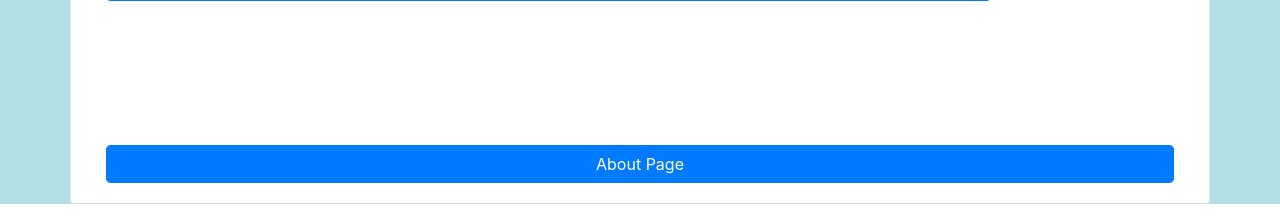
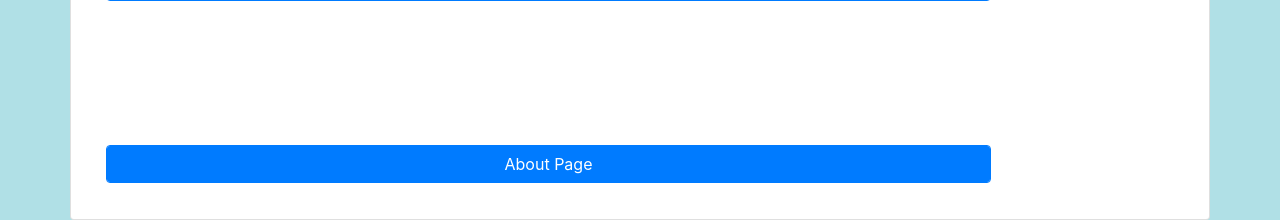
Before and after one commit to ektaHalani/CS122_Project, a Flask app: page / in a window 1280 px wide. Shown: the part 675-895 px from the top of the page. Run offline with Flask 3, Linux system fonts and the light colour scheme; parts of the project's set-up code (start-up, migrations or seed data) failed here and were passed over; some libraries are stand-ins or nearby versions.

Commit message:
minor change to about page button

```diff
--- a/templates/car_price_prediction.html
+++ b/templates/car_price_prediction.html
@@ -15,7 +15,6 @@
     <link rel="stylesheet" href="https://stackpath.bootstrapcdn.com/bootstrap/4.5.0/css/bootstrap.min.css"
           integrity="sha384-9aIt2nRpC12Uk9gS9baDl411NQApFmC26EwAOH8WgZl5MYYxFfc+NcPb1dKGj7Sk" crossorigin="anonymous">
     <script src="https://cdn.jsdelivr.net/npm/@tensorflow/tfjs@2.0.0/dist/tf.min.js"></script>
-
 </head>
 <body style="background-color:powderblue;">
 
@@ -96,7 +95,7 @@
                     </div>
                 </div>
                 <br><br><br><br>
-                <div class="col-12">
+                <div class="col-md-10 form-group" >
                     <form action="/about_page" method="post">
                         <button class="btn btn-primary form-control"
                                 type="submit">
```
